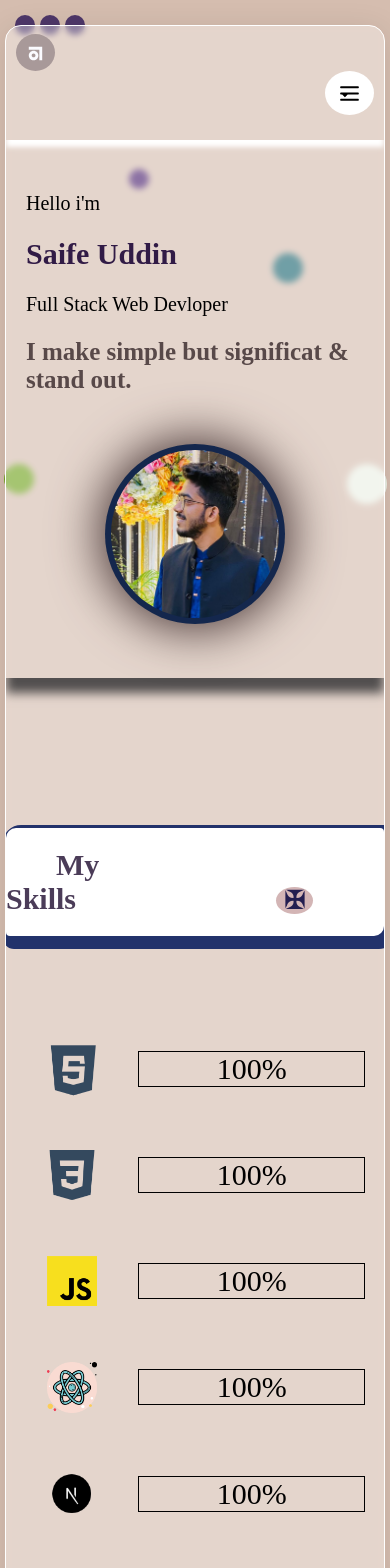
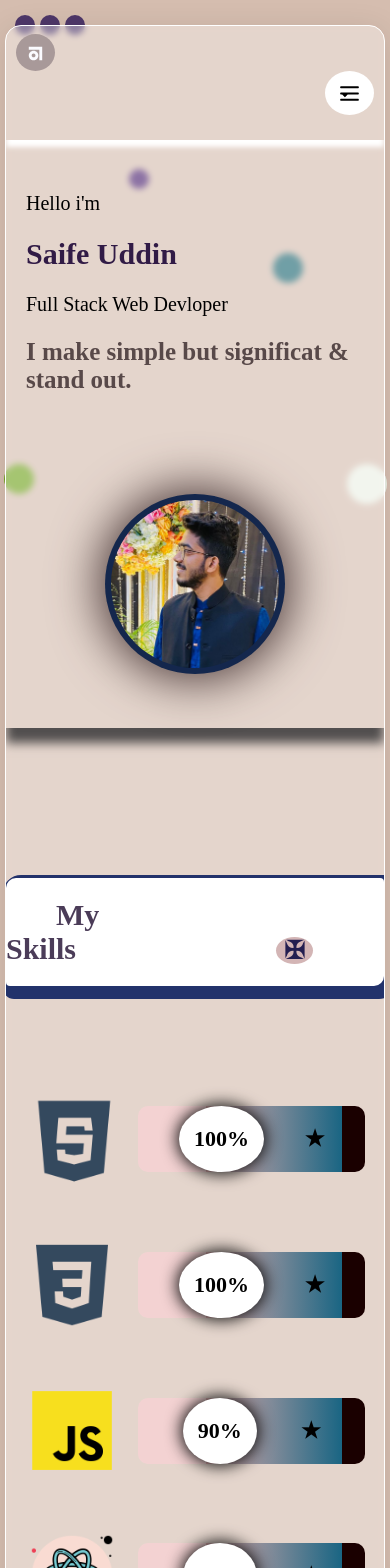
Before and after one commit to saifeuddin/Portfo, a Next.js app: page / in a window 390 px wide. Shown: the top 1568 px of the page. Built offline with nearby package versions, Linux system fonts and the light colour scheme; a web font is replaced by a local one.

Commit message:
mobile version skill

```diff
--- a/Components/Skills.jsx
+++ b/Components/Skills.jsx
@@ -12,17 +12,50 @@ import style from '../styles/M_Skills.module.css'
 const Skills = () => {
 
     const [images, setimages] = useState([
-        'html.png',
-        "css.png",
-        'js.png',
-        'react.png',
-        'next.jpg',
-        'node.png',
-        'mysql.png',
-        'mongodb.png',
-        'json.png',
-        'git.png',
-        'figma.png',
+        {
+            a: 'html.png',
+            b: "100%"
+        },
+        {
+            a: "css.png",
+            b: "100%"
+        },
+        {
+            a: 'js.png',
+            b: "90%"
+        },
+        {
+            a: 'react.png',
+            b: "90%"
+        },
+        {
+            a: 'next.jpg',
+            b: "90%"
+        },
+        {
+            a: 'node.png',
+            b: "100%"
+        },
+        {
+            a: 'mysql.png',
+            b: "60%"
+        },
+        {
+            a: 'mongodb.png',
+            b: "100%"
+        },
+        {
+            a: 'json.png',
+            b: "100%"
+        },
+        {
+            a: 'git.png',
+            b: "80%"
+        },
+        {
+            a: 'figma.png',
+            b: "60%"
+        },
     ])
 
 
@@ -102,15 +135,15 @@ const Skills = () => {
                         {
                             images.map((img)=> {
                                 return (
-                                <div className={style.ss} key={img}>
+                                <div className={style.ss} key={img.a}>
                                     <div>
-                                        <img src={`skill/${img}`} alt={img} />
+                                        <img src={`skill/${img.a}`} alt={img.a} />
                                     </div>
                                     <div className={style.progress}>
                                         <div className={style.bg}>
                                             <div className={style.outer}>
                                                 <div className={style.inner}>
-                                                    100%
+                                                    {img.b}
                                                 </div>
                                             </div>
                                         </div>
--- a/styles/Home.module.css
+++ b/styles/Home.module.css
@@ -4,7 +4,7 @@
     width: 100%;
     overflow-x: hidden;
 
-    animation: op 4s linear forwards;
+    animation: op 3s linear forwards;
 }
 
 
--- a/styles/M_Skills.module.css
+++ b/styles/M_Skills.module.css
@@ -6,7 +6,7 @@
 
 
 
-@media screen and (max-width: 651px) {
+@media screen and (max-width: 710px) {
 
     .M_Skills {
         display: block;
@@ -64,7 +64,7 @@
     }
 
     .ss > div:first-of-type img {
-        width: 50%;
+        width: 80%;
         margin: 0 auto;
         display: block;
         object-fit: cover;
@@ -75,7 +75,8 @@
     .ss > div:last-of-type {
         width: 60%;
         text-align: center;
-        font-size: 30px;
+        font-size: 22px;
+        font-weight: bold;
 
         display: flex;
         justify-content: space-evenly;
@@ -83,6 +84,19 @@
 
 
     .progress {
-        border: 1px solid #000;
+        border-radius: 10px;
+        background: linear-gradient(to right, rgb(243, 210, 210) 0 30%, rgb(223, 173, 173) 30%, rgb(25, 101, 131) 90%, rgb(26, 0, 0) 90%);
     }
+    .bg {
+        background-color: rgb(255, 255, 255);
+        border-radius: 100%;
+        padding: 20px 15px;
+        box-shadow: -0px -0px 16px 2px  rgb(15, 15, 15);
+    }
+    .progress::after {
+        content: '\2605';
+        display: flex;
+        align-items: center;
+    }
+
 }
--- a/styles/Profile.module.css
+++ b/styles/Profile.module.css
@@ -72,7 +72,7 @@
     align-items: center;
     background-color: rgb(20, 39, 77);
 
-    animation: shdow 2s linear 2s forwards;
+    animation: shdow 2s linear 1s forwards;
     box-shadow: 0px 0px 50px 1820px rgb(0, 0, 0);
 }
 @keyframes shdow {
@@ -168,7 +168,7 @@
 
 
     .profile_pic {
-        margin-top: 50px;
+        margin-top: 100px;
     }
 
 
@@ -187,26 +187,6 @@
 @media screen and (max-width: 568px) {
 
 
-    /* .profile_name div:nth-child(1) {
-        font-size: 15px;
-    }
-
-    .profile_name div:nth-child(2) {
-        font-size: 25px;
-    }
-
-    .profile_name div:nth-child(3) {
-        font-size: 16px;
-    }
-
-    .profile_name div:nth-child(4) {
-        font-size: 20px;
-    } */
-
-
-
-
-
     .pic {
         width: 180px;
         height: 180px;
--- a/styles/Skills.module.css
+++ b/styles/Skills.module.css
@@ -48,16 +48,17 @@
 
 .single div {
     padding: 30px 30px 8px 9px;
-    font-size: 25px;
+    font-size: 33px;
     font-weight: bold;
 }
 .single div span {
-    border: 1px solid rgb(245, 226, 226);
     display: inline-block;
     width: 20px;
     height: 20px;
     border-radius: 100%;
     background-color: antiquewhite;
+
+    box-shadow: 0px 0px 3px 2px rgb(6, 27, 61);
 }
 .single div:nth-child(1) span {
     margin-left: 10px;
@@ -116,35 +117,54 @@
 /* --------------- */
 .gradient {
     position: absolute;
-    top: 50%;
-    left: 50%;
-    transform: translate(-50%, -50%);
+    top: 30%;
+    left: 35%;
+    /* transform: translate(-50%, -50%); */
 
 
     border-radius: 100%;
-    padding: 15px;
+    padding: 13px;
     width: 450px;
     height: 450px;
 
 
     background-image: conic-gradient(rgb(192, 28, 28) 0% 10%, rgb(63, 156, 63) 10% 20%, blue 20% 30%, rgb(199, 199, 45) 30% 40%, black 40% 50%, pink 50% 60%, white 60% 70%, grey 70% 80%, yellow 80% 90%, rgb(97, 97, 219) 90% 100%);
+
+    box-shadow: 0px 0px 55px 1px rgb(59, 41, 41);
+
+    animation: rr 5s linear infinite backwards;
+}
+
+@keyframes rr {
+    0% {
+        transform: rotate(0deg);
+    }
+    25% {
+        transform: rotate(90deg);
+    }
+    50% {
+        transform: rotate(180deg);
+    }
+    100% {
+        transform: rotate(360deg);
+    }
 }
 
 .gradient .ball {
-    padding: 40px;
+    padding: 60px;
     width: 100%;
     height: 100%;
     border-radius: 100%;
-    background-color: rgb(231, 221, 221);
+    background-color: rgb(119, 110, 128);
 }
 
 .gradient .ball .skill {
-    background-color: rgba(255, 255, 255, 0.726);
+    background-color: rgba(27, 15, 15, 0.726);
     height: 100%;
     width: 100%;
     margin: 0 auto;
     border-radius: 100%;
-    color: rgb(75, 60, 88);
+    color: rgb(229, 218, 240);
 
     display: flex;
     justify-content: center;
@@ -152,9 +172,27 @@
 
     font-size: 45px;
     font-weight: 800;
-    box-shadow: 0px 0px 5px 5px rgb(206, 198, 198);
+    box-shadow: inset 0px 0px 2px 3px rgb(206, 198, 198);
+
+    animation: rr2 5s linear infinite;
 }
+@keyframes rr2 {
+    0% {
+        transform: rotate(-0deg);
+    }
 
+    25% {
+        transform: rotate(-90deg);
+    }
+
+    50% {
+        transform: rotate(-180deg);
+    }
+
+    100% {
+        transform: rotate(-360deg);
+    }
+}
 
 
 
@@ -175,9 +213,13 @@
 @media screen and (max-width: 1250px) {
 
     .gradient {
-        top: 25%;
+        top: 15%;
         width: 350px;
         height: 350px;
+    }
+
+    .lists {
+        top: 70%;
     }
 }
 
@@ -190,14 +232,22 @@
 
 @media screen and (max-width: 992px) {
 
+    .skills {
+        height: 110vh;
+    }
+
     .gradient {
         width: 300px;
         height: 300px;
     }
 
+    .gradient .ball {
+        padding: 25px;
+    }
+
 
     .lists {
-        top: 60%;
+        top: 65%;
     }
 }
 
@@ -216,6 +266,7 @@
         width: 250px;
         height: 250px;
     }
+
 
 
     .lists {
@@ -243,22 +294,9 @@
 
 
 
-@media screen and (max-width: 650px) {
+@media screen and (max-width: 710px) {
 
     .skills {
         display: none;
     }
-
-    .lists {
-        top: 50%;
-    }
-
-
-    .lists .container .single {
-        padding: 10px 40px;
-    }
-
-    .gradient {
-        display: none;
-    }
 }
```
